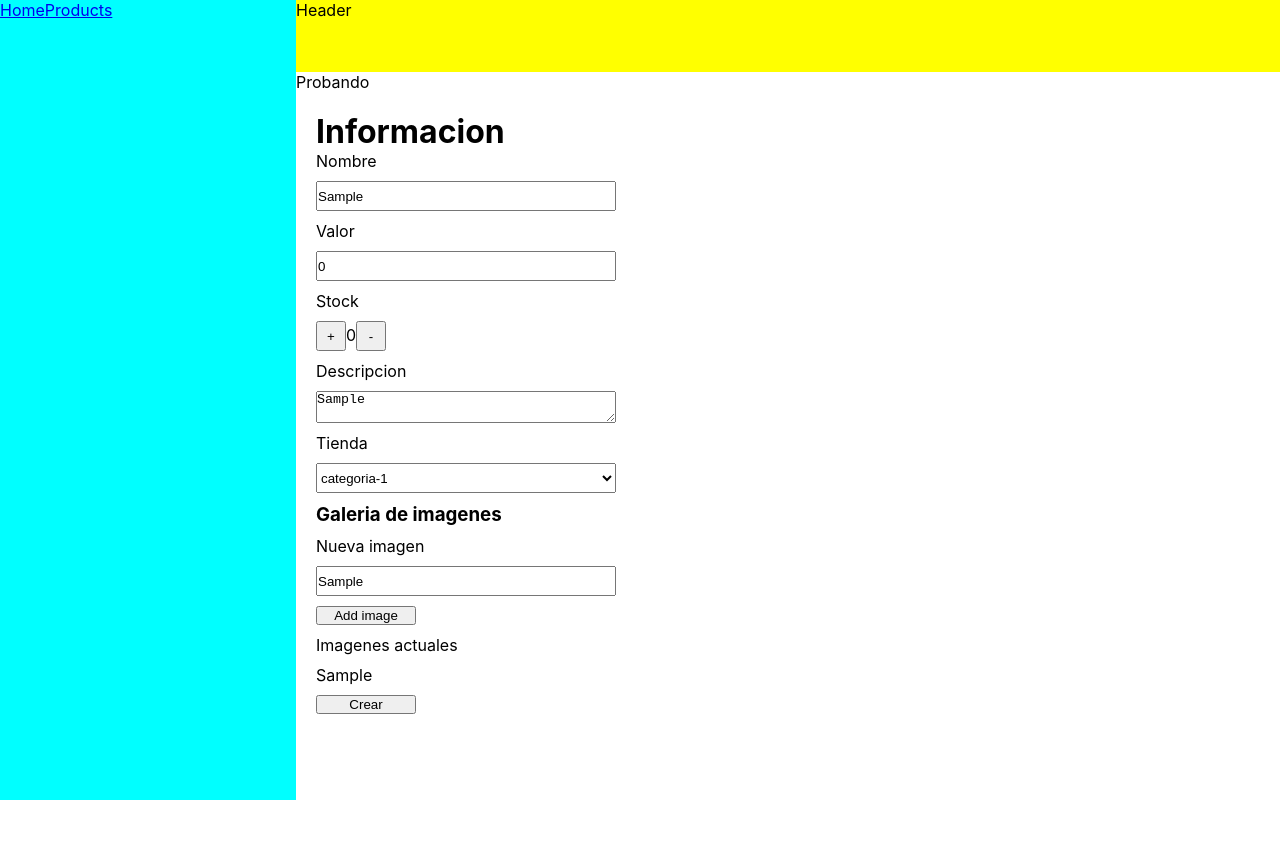
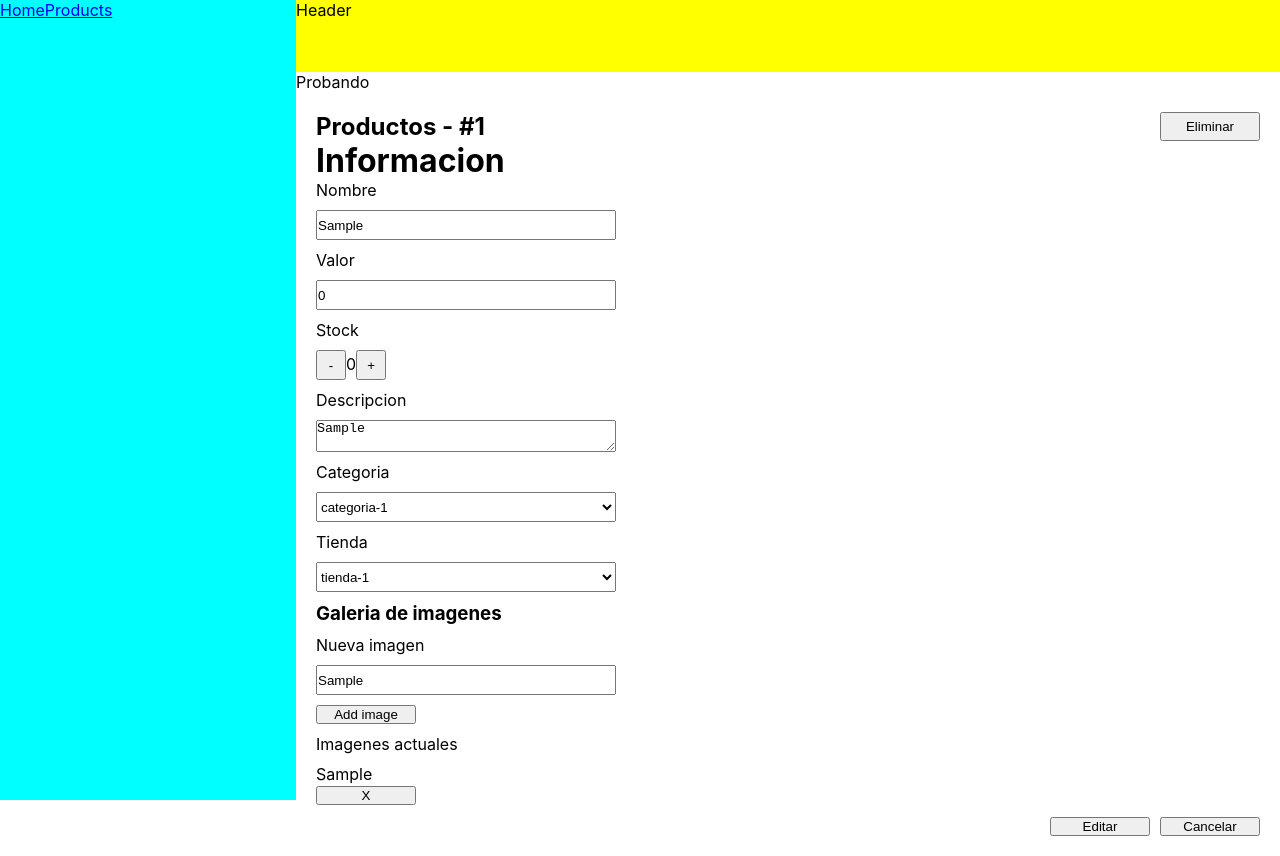
Before and after one commit to JoaquinVarelaCenco/Dashboard-Equipo1, a React (Create React App) app: page /products/1 in a window 1280 px wide. Both pictures are taken after typing "Sample", "Sample", "Sample" into the empty fields and a click on the button "Add image". Before the commit the page ends 800 px from the top, so only its background shows below. Built offline with nearby package versions, Linux system fonts and the light colour scheme; no server answers.

Commit message:
ABM product

```diff
--- a/src/pages/Products/ProductView/ProductView.css
+++ b/src/pages/Products/ProductView/ProductView.css
@@ -27,3 +27,16 @@ select {
   width: 30px;
   height: 30px;
 }
+
+.product-new__nav {
+  display: flex;
+  justify-content: space-between;
+}
+
+.product-new__action {
+  text-align: end;
+}
+
+.product-new__action button {
+  margin-left: 10px;
+}
--- a/src/pages/Products/ProductView/ProductView.js
+++ b/src/pages/Products/ProductView/ProductView.js
@@ -1,9 +1,15 @@
 import React, { useEffect, useState } from "react";
+import { useNavigate, useParams } from "react-router-dom";
 import { newProduct } from "../../../services/apiServices";
+import { getProductById } from "../../../services/apiServices";
+import { updateProduct } from "../../../services/apiServices";
+import { deleteProduct } from "../../../services/apiServices";
 import "./ProductView.css";
 
 const ProductView = () => {
-  const defaultValues = {
+  const navigate = useNavigate();
+
+  let defaultValues = {
     title: "",
     price: 0,
     stock: 0,
@@ -17,6 +23,25 @@ const ProductView = () => {
   };
 
   const [product, setProduct] = useState(defaultValues);
+  const [lastState, setLastState] = useState(defaultValues);
+
+  let productId = useParams().id;
+
+  useEffect(() => {
+    if (productId) {
+      getProductById(productId).then((res) => {
+        if (res.status === 404) {
+          alert("Producto no encontrado");
+          navigate("/");
+        }
+        delete res.isActive;
+        delete res.lastModified;
+        delete res.createdAt;
+        setProduct(res);
+        setLastState(res);
+      });
+    }
+  }, [productId]);
 
   const handleInputChange = ({ target }) => {
     if (target.name === "price") {
@@ -24,7 +49,6 @@ const ProductView = () => {
     } else {
       setProduct({ ...product, [target.name]: target.value });
     }
-    console.log(product);
   };
 
   const handleInputChangeStock = (operation) => {
@@ -42,14 +66,47 @@ const ProductView = () => {
     setProduct({ ...product, images: aux });
   };
 
+  const handleRemoveImage = (index) => {
+    let aux = product.images;
+    aux.splice(index, 1);
+    setProduct({ ...product, images: aux });
+  };
+
   function handleSubmit() {
-    newProduct(product).then((res) => {
+    if (productId) {
+      updateProduct(product).then((res) => {
+        console.log(res);
+      });
+    } else {
+      newProduct(product).then((res) => {
+        console.log(res);
+      });
+    }
+  }
+
+  function handleDeleteProd() {
+    deleteProduct(productId).then((res) => {
       console.log(res);
+      navigate("/");
     });
+  }
+
+  function resetCamps() {
+    setProduct(lastState);
   }
 
   return (
     <div className="product-new">
+      <div className="product-new__nav">
+        {productId ? (
+          <>
+            <h2>Productos - #{productId}</h2>
+            <button onClick={handleDeleteProd}>Eliminar</button>
+          </>
+        ) : (
+          <h2>Productos - Nuevo Producto</h2>
+        )}
+      </div>
       <h1>Informacion</h1>
       <form onSubmit={handleSubmit} className="product-new__form">
         <p>Nombre</p>
@@ -71,12 +128,12 @@ const ProductView = () => {
         />
         <p>Stock</p>
         <div className="product-new-form__stock">
+          <button onClick={() => handleInputChangeStock("-")} type="button">
+            -
+          </button>
+          <span>{product.stock}</span>
           <button onClick={() => handleInputChangeStock("+")} type="button">
             +
-          </button>
-          <span>{product.stock}</span>
-          <button onClick={() => handleInputChangeStock("-")} type="button">
-            -
           </button>
         </div>
 
@@ -89,16 +146,33 @@ const ProductView = () => {
           onChange={handleInputChange}
           required
         />
-        <p>Tienda</p>
+        <p>Categoria</p>
         <select
           name="category"
-          value={product.categoria}
+          value={product.category}
           onChange={handleInputChange}
+          required
         >
+          <option value="DEFAULT" disabled>
+            Seleccione categoria
+          </option>
           <option value="categoria-1">categoria-1</option>
           <option value="categoria-2">categoria-2</option>
           <option value="categoria-3">categoria-3</option>
           <option value="categoria-4">categoria-4</option>
+        </select>
+        <p>Tienda</p>
+        <select
+          name="store"
+          required
+        >
+          <option value="DEFAULT" disabled>
+            Seleccione una tienda
+          </option>
+          <option value="tienda-1">tienda-1</option>
+          <option value="tienda-2">tienda-2</option>
+          <option value="tienda-3">tienda-3</option>
+          <option value="tienda-4">tienda-4</option>
         </select>
         <h3>Galeria de imagenes</h3>
         <p>Nueva imagen</p>
@@ -108,10 +182,26 @@ const ProductView = () => {
         </button>
         <p>Imagenes actuales</p>
 
-        {product.images.map((img) => {
-          return <p>{img}</p>;
+        {product.images.map((img, index) => {
+          return (
+            <div key={index}>
+              <p>{img}</p>
+              <button onClick={() => handleRemoveImage(index)} type="button">
+                X
+              </button>
+            </div>
+          );
         })}
-        <button type="submit">Crear</button>
+        <div className="product-new__action">
+          {productId ? (
+            <button type="submit">Editar</button>
+          ) : (
+            <button type="submit">Crear</button>
+          )}
+          <button type="reset" onClick={resetCamps}>
+            Cancelar
+          </button>
+        </div>
       </form>
     </div>
   );
--- a/src/services/apiServices.js
+++ b/src/services/apiServices.js
@@ -17,7 +17,7 @@ const updateProduct = (body) => {
   return fetch(`${url}product`, {
     method: "PUT",
     headers: { "Content-Type": "application/json" },
-    body: body,
+    body: JSON.stringify(body),
   }).then((res) => res.json());
 };
 
```
Also changed, not shown: src/routes/AppRouter.js (+8 -9 lines).
